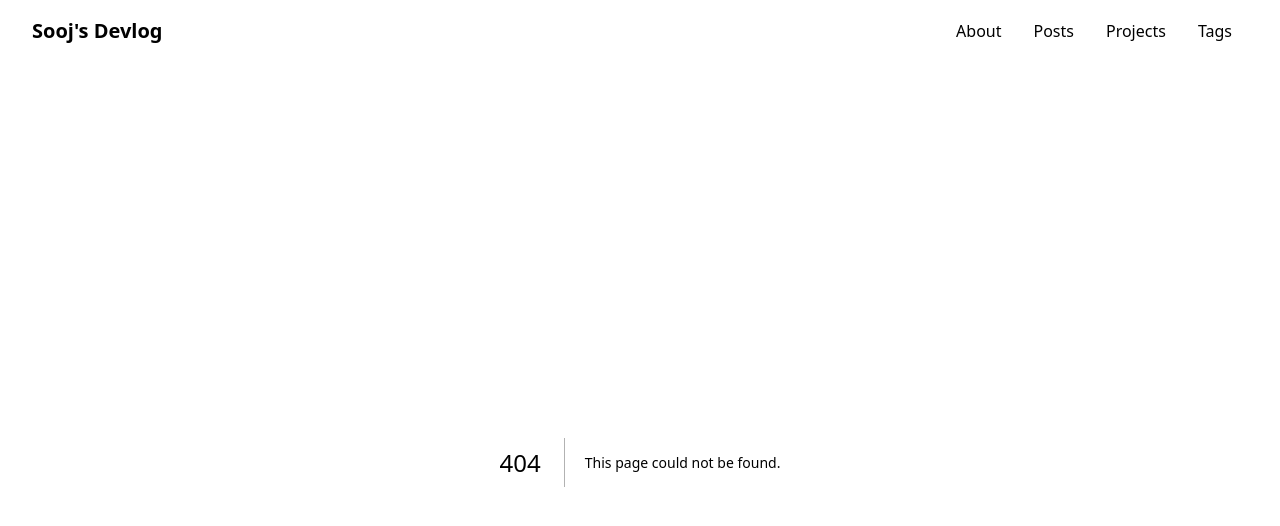
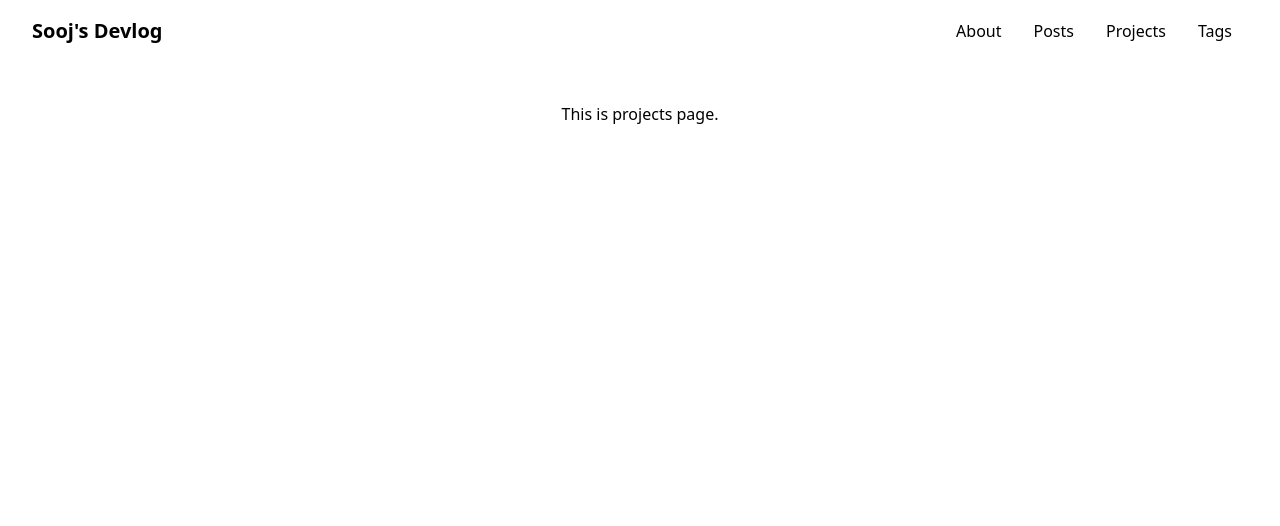
Before and after one commit to Soodev20/devlog, a Next.js app: page /projects in a window 1280 px wide. Before the commit this address had no page. Shown: the top 526 px of the page. Built offline with nearby package versions, Linux system fonts and the light colour scheme.

Commit message:
Chore: Add projects & tags page for prevent 404

```diff
--- /dev/null
+++ b/pages/projects.tsx
@@ -0,0 +1,9 @@
+const ProjectsPage = () => {
+  return (
+    <div className='flex flex-col items-center justify-center m-10'>
+      <p>This is projects page.</p>
+    </div>
+  )
+}
+
+export default ProjectsPage
--- /dev/null
+++ b/pages/tags.tsx
@@ -0,0 +1,9 @@
+const TagsPage = () => {
+  return (
+    <div className='flex flex-col items-center justify-center m-10'>
+      <p>This is tags page.</p>
+    </div>
+  )
+}
+
+export default TagsPage
```
